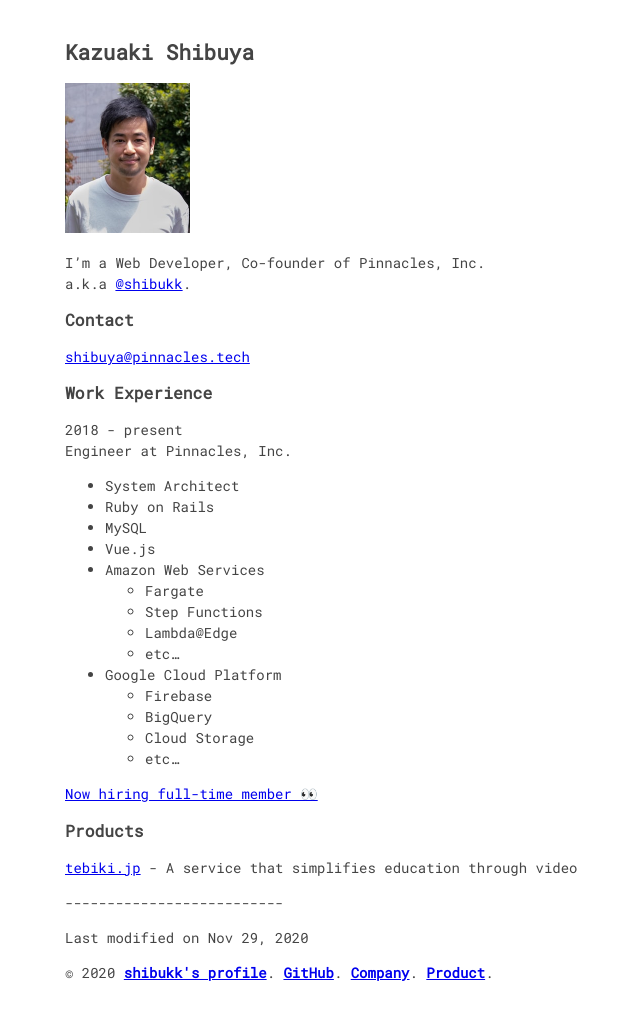
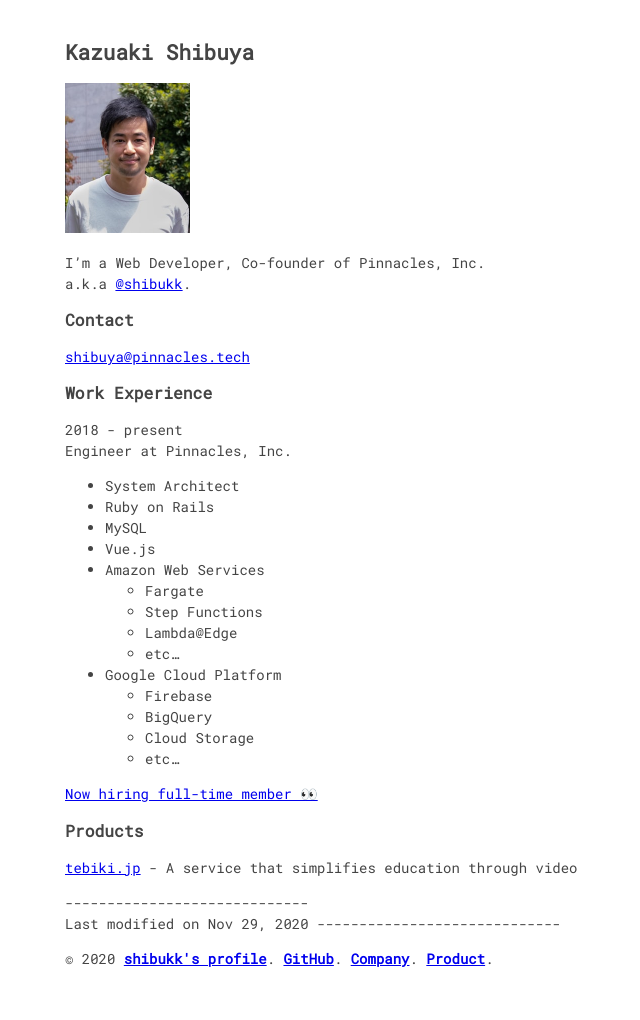
Before and after one commit to shibukk/about, a plain HTML site: page index.html in a window 1280 px wide. Shown: the whole page, without its empty margins (175-815 px from the left). Drawn offline with Linux system fonts and the light colour scheme.

Commit message:
fix index.html

```diff
--- a/index.html
+++ b/index.html
@@ -56,8 +56,11 @@ Engineer at Pinnacles, Inc.</p>
 		</article>
 	</main>
 <aside>
-	<p>--------------------------</p>
-	<time>Last modified on Nov 29, 2020</time>
+	<p>
+		-----------------------------<br>
+		<time>Last modified on Nov 29, 2020</time>
+		-----------------------------<br>
+	</p>
 </aside>
 
 
```
